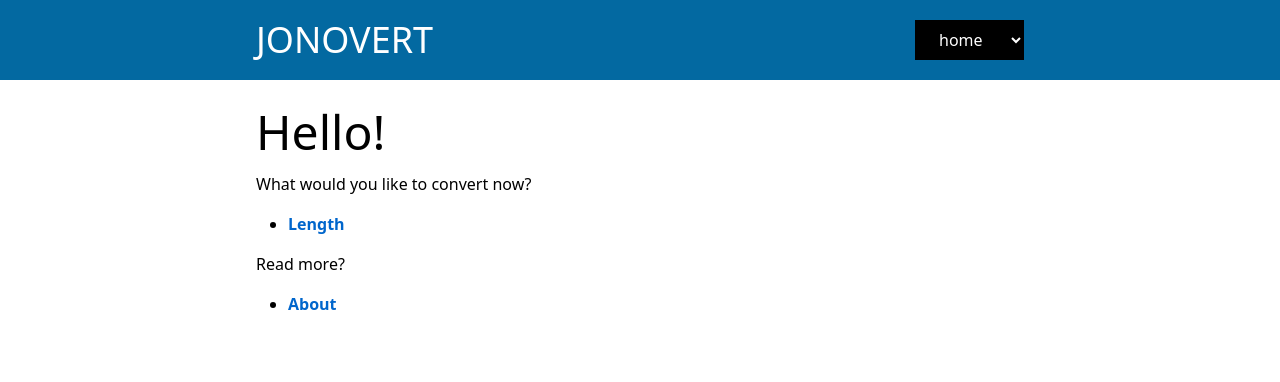
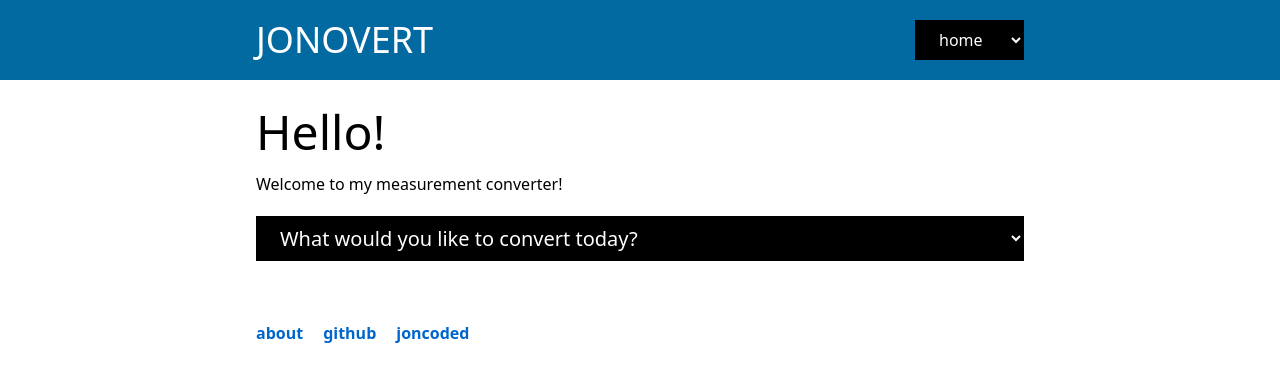
Before and after one commit to joncoded/jonovert, a Next.js app: page / in a window 1280 px wide. Shown: the top 382 px of the page. Built offline with nearby package versions, Linux system fonts and the light colour scheme.

Commit message:
updating home page

```diff
--- a/app/page.tsx
+++ b/app/page.tsx
@@ -1,23 +1,41 @@
+'use client'
+
+import { MainDiv } from "../components/main"
+import { useRouter } from "next/navigation"
 import Link from "next/link"
-import { MainDiv } from "../components/main"
 
 export default function Home() {
+
+  const router = useRouter()
+
+  const handleMainMenuChange = (e: any) => {
+    e.preventDefault()
+    router.push(e.target.value)
+  }
+
   return (
     <MainDiv>
 
       <h2 className="text-5xl font-light">Hello!</h2>
 
-      <p>What would you like to convert now?</p>
+      <p>Welcome to my measurement converter!</p>
 
-      <ul>
-        <li><Link href="/length">Length</Link></li>
-      </ul>
+      <select
+        className="head-menu bg-black text-white my-5 py-2 px-5 text-xl w-full"
+        onChange={handleMainMenuChange}
+      >
+        <option>What would you like to convert today?</option>
+        <option value="/length">length</option>
+        <option value="/mass">mass</option>
+        <option value="/time">time</option>
+      </select>
 
-      <p>Read more?</p>
+      <div className="flex flex-col sm:flex-row gap-5 mt-10">
+        <Link href="/about">about</Link>
+        <Link href="https://github.com/joncoded/jonovert">github</Link>
+        <Link href="https://github.com/joncoded/jonovert">joncoded</Link>
+      </div>
 
-      <ul>
-        <li><Link href="/about">About</Link></li>
-      </ul>
 
     </MainDiv>
   )
```
